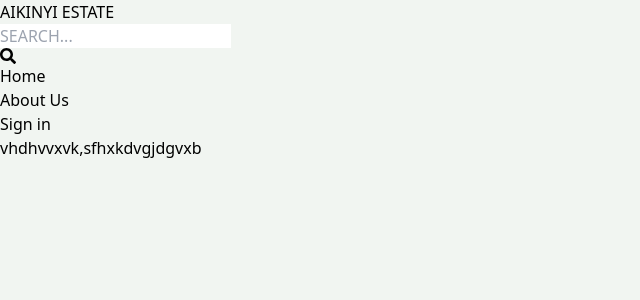
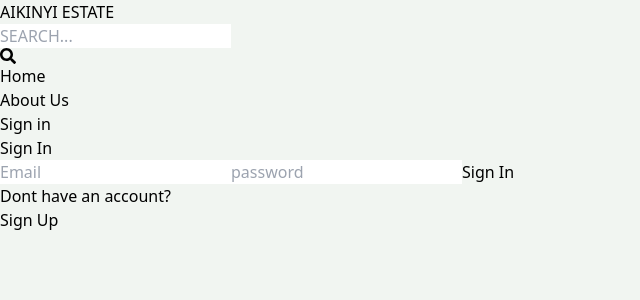
Before and after one commit to ismailgraphix/Aikinyi-Estate, a React (Vite) app in the folder client/: page /Sign-In in a window 1280 px wide. Shown: the top 300 px of the page, without its empty margins (0-640 px from the left). Built offline with nearby package versions, Linux system fonts and the light colour scheme.

Commit message:
completion of sign in page functionality

```diff
--- a/client/src/pages/SignIn.jsx
+++ b/client/src/pages/SignIn.jsx
@@ -1,9 +1,66 @@
+import { useState } from 'react'
+import { Link, useNavigate } from 'react-router-dom'
+
+export default function SignIn() {
+  const [formData, setFormData] = useState({})
+  const [error, setError] = useState(null)
+  const [loading, setLoading] = useState(false)
+  const navigate = useNavigate()
+  const handleChange = (e) =>{
+     setFormData({
+      ...formData,
+      [e.target.id]: e.target.value,
+     })
+  }
+  const handleSubmit = async(e) =>{
+    e.preventDefault()
+    try {
+      setLoading(true)
+    const res = await fetch('/api/auth/signin',
+    {
+      method: 'POST',
+      headers: {
+        'Content-Type': 'application/json',
+      },
+      body: JSON.stringify(formData),
+    });
+    const data = await res.json()
+    console.log(data)
+    if(data.success === false){
+      setLoading(false)
+      setError(data.message)
+
+      return;
+    }
+    setLoading(false)
+    setError(null)
+    navigate('/')
+    } catch (error) {
+      setLoading(false)
+      setError(error.message)
+    }
 
 
-export default function SignIn() {
+  }
+
   return (
-    <div>
-      vhdhvvxvk,sfhxkdvgjdgvxb
+    <div className="p-3 max-w-lg mx-auto">
+      <h1 className="3xl text-center font-semibold my-7">Sign In</h1>
+
+      <form onSubmit={handleSubmit} className="flex flex-col gap-4">
+
+      <input type="email" placeholder="Email" className="border py-3 rounded-lg" id="email"onChange={handleChange} />
+      <input type="password" placeholder="password" className="border py-3 rounded-lg" id="password" onChange={handleChange}/>
+      <button disabled={loading}  className="bg-slate-700 text-white p-3 rounded-lg uppercase hover:opacity-98
+       disabled:opacity-80 font-semibold">{loading ? 'loading...' : 'Sign In'}</button>
+      </form>
+      <div className="flex gap-2 mt-5">
+      <p> Dont have an account?</p>
+      <Link to={"/sign-up"}>
+      <span className='text-blue-700 '>Sign Up</span>
+      </Link>
+      </div>
+      {error && <p className='text-red-500 mt-5'>{error}</p>}
     </div>
   )
 }
--- a/client/src/pages/SignUp.jsx
+++ b/client/src/pages/SignUp.jsx
@@ -57,7 +57,7 @@
       <div className="flex gap-2 mt-5">
       <p> Already have an account?</p>
       <Link to={"/sign-in"}>
-      <span className='text-blue-700 '>sign in</span>
+      <span className='text-blue-700 '>Sign In</span>
       </Link>
       </div>
       {error && <p className='text-red-500 mt-5'>{error}</p>}
```
